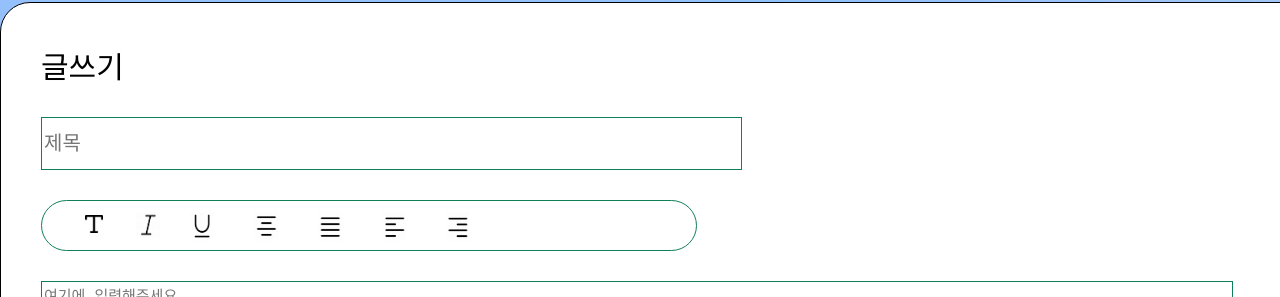
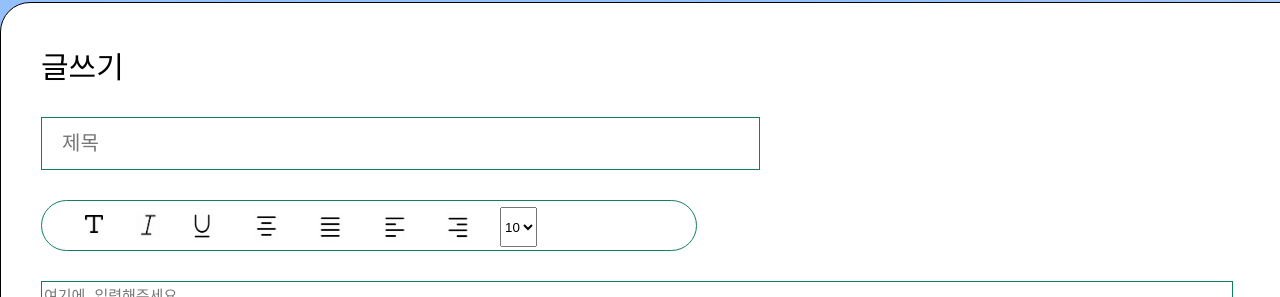
Before and after one commit to Letgojo/Web_project, a React (Create React App) app in the folder letgotrip/: page /Community/Write in a window 1280 px wide. Shown: the part 192-489 px from the top of the page. Built offline with nearby package versions, Linux system fonts and the light colour scheme.

Commit message:
글쓰기

```diff
--- a/letgotrip/src/components/CommunityWrite.jsx
+++ b/letgotrip/src/components/CommunityWrite.jsx
@@ -1,4 +1,4 @@
-import React from 'react';
+import React , {useState} from 'react';
 import styled from 'styled-components';
 import { useNavigate } from 'react-router-dom';
 import text from '../img/text.png';
@@ -28,6 +28,7 @@ const WriteTitle = styled.input`
     border : 1px solid #108057;
     font-size : 20px;
     margin-top : 30px;
+    padding-left : 20px;
 `
 const WriteContent = styled.div`
     width : 654px;
@@ -88,13 +89,28 @@ const SortCenter = styled.img`
     margin : 11px 0 0 40px;
     cursor : pointer;
 `
-
+const TextSize = styled.select`
+    margin : 6px 0 0 30px;
+    widht:24px;
+    height :40px;
+`
 
 const CommunityWrite = () => {
     const navigate = useNavigate();
     const Goback = () => {
         navigate(-1);
     }
+    const [SelectText,setSelectText] = useState(10);
+    const handleSelectText = (e) => {
+        setSelectText(e.target.value);
+    };
+    const Textsize = () => {
+        const result = [];
+        for (let i = 2; i < 100; i++) {
+            result.push(<option value={i}>{i}</option>);
+        }
+        return result;
+    };
     return (
         <Template>
            <WriteLogo>글쓰기</WriteLogo>
@@ -107,6 +123,9 @@ const CommunityWrite = () => {
             <SortCenter src={nomal} atl="일반" />
             <SortCenter src={sortLeft} atl="왼쪽정렬" />
             <SortCenter src={sortRight} atl="오른쪽정렬" />
+            <TextSize value={SelectText} onChange={handleSelectText}>
+                {Textsize()}
+            </TextSize>
            </WriteContent>
            <WriteMain name="" id="" cols="130" rows="30" placeholder='여기에 입력해주세요'>
            </WriteMain>
```
